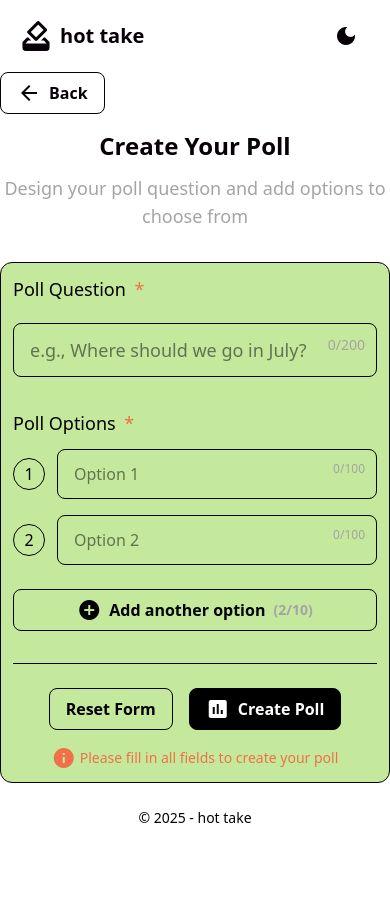
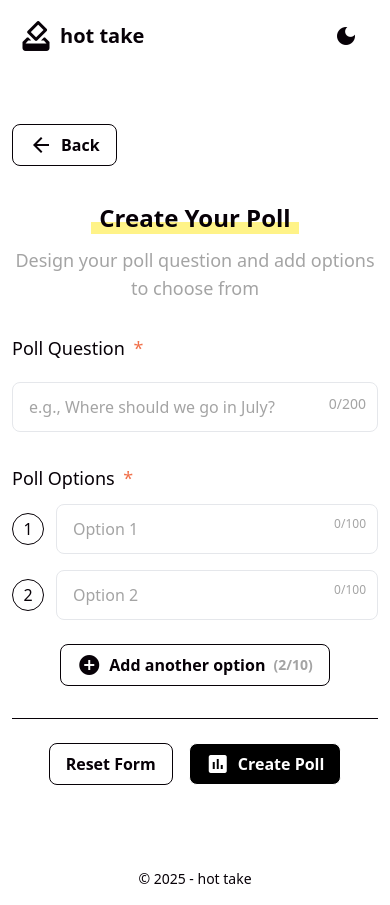
Before and after one commit to honopio/hot-take, an Angular app in the folder frontend/: page /create in a window 390 px wide. Before the commit the page ends 844 px from the top, so only its background shows below. Built offline with nearby package versions, Linux system fonts and the light colour scheme.

Commit message:
Merge branch 'feat/UI-style'

```diff
--- a/frontend/src/app/app.html
+++ b/frontend/src/app/app.html
@@ -1,7 +1,7 @@
 <div class="flex flex-col h-screen justify-between">
   <app-header></app-header>
 
-  <main class="flex-1">
+  <main class="flex-1 sm:p-5">
     <router-outlet></router-outlet>
   </main>
 
--- a/frontend/src/app/create-poll/create-poll.html
+++ b/frontend/src/app/create-poll/create-poll.html
@@ -1,25 +1,30 @@
+<div class="max-w-6xl mx-auto my-10 sm:border rounded-xl p-3 sm:p-8">
   <form #pollForm="ngForm" (ngSubmit)="createPoll()" novalidate>
     <!-- header -->
-  <div class="max-w-4xl mx-auto mb-8">
-    <div class="flex items-center gap-4 mb-4">
-      <button class="btn bg-transparent flex items-center gap-2" routerLink="/">
+    <button
+      class="btn bg-transparent flex items-center gap-2 hover:bg-secondary hover:text-black mb-6"
+      routerLink="/"
+    >
       <mat-icon fontIcon="arrow_back"></mat-icon>
       Back
     </button>
+    <div class="max-w-4xl mx-auto mb-8 flex flex-col items-center">
+      <div class="relative inline-block mx-auto">
+        <span
+          class="absolute left-0 right-0 bottom-3 sm:bottom-5 h-3 sm:h-5 bg-accent/60"
+        ></span>
+        <h1 class="text-center relative z-10 px-2">Create Your Poll</h1>
       </div>
-    <h1 class="text-center">Create Your Poll</h1>
       <p class="text-center text-secondary-text text-lg max-w-2xl mx-auto">
         Design your poll question and add options to choose from
       </p>
     </div>
 
-  <!-- poll creation form -->
-  <div class="max-w-6xl mx-auto bg-secondary border rounded-xl p-3 sm:p-8">
     <!-- poll title action -->
     <div class="mb-8">
-      <label class="block text-lg mb-5 text-black" for="poll-title">
+      <label class="block text-lg mb-5" for="poll-title">
         Poll Question
-        <span class="text-accent ml-1">*</span>
+        <span class="text-primary ml-1">*</span>
       </label>
       <div class="relative">
         <input
@@ -27,7 +32,7 @@
           name="pollTitle"
           type="text"
           placeholder="e.g., Where should we go in July?"
-          class="w-full px-4 py-3 border border-black rounded-lg focus:outline-none focus:ring-2 text-black text-lg"
+          class="w-full px-4 py-3 border border-gray-200 rounded-lg focus:outline-none focus:ring-2 focus:ring-secondary focus:placeholder-transparent placeholder:text-secondary-text"
           [(ngModel)]="pollTitle"
           required
           #pollTitleInput="ngModel"
@@ -37,9 +42,8 @@
           {{ pollTitle.length }}/200
         </div>
       </div>
-      @if (pollTitleInput.invalid && (pollTitleInput.touched ||
-      pollForm.submitted)) {
-      <div class="text-accent mt-2 text-sm flex items-center gap-1">
+      @if (pollTitleInput.invalid && pollForm.submitted) {
+      <div class="text-primary mt-2 text-sm flex items-center gap-1">
         <mat-icon fontIcon="info" class="text-sm"></mat-icon>
         Please enter your question
       </div>
@@ -48,9 +52,9 @@
 
     <!-- options section -->
     <div class="mb-8">
-      <label class="text-lg mb-3 block text-black font-medium">
+      <label class="text-lg mb-3 block font-medium">
         Poll Options
-        <span class="text-accent ml-1">*</span>
+        <span class="text-primary ml-1">*</span>
       </label>
 
       <div class="space-y-4">
@@ -58,9 +62,9 @@
         <div class="group">
           <div class="flex items-center gap-3">
             <div
-              class="w-8 h-8 rounded-full border border-black flex items-center justify-center flex-shrink-0 group-focus-within:border-2 transition-all"
+              class="w-8 h-8 rounded-full border flex items-center justify-center flex-shrink-0 group-focus-within:bg-secondary group-focus-within:text-black group-focus-within:border-none transition-all"
             >
-              <span class="text-black">{{ i + 1 }}</span>
+              <span class="">{{ i + 1 }}</span>
             </div>
             <div class="flex-1 relative">
               <input
@@ -68,7 +72,7 @@
                 name="option{{i}}"
                 [placeholder]="'Option ' + (i + 1)"
                 maxlength="100"
-                class="w-full px-4 py-3 border rounded-lg focus:outline-none focus:ring-2 text-black transition-all focus:placeholder-transparent"
+                class="w-full px-4 py-3 border border-gray-200 rounded-lg focus:outline-none focus:ring-2 focus:ring-secondary transition-all focus:placeholder-transparent placeholder:text-secondary-text"
                 [(ngModel)]="options[i]"
                 required
                 #optionInput="ngModel"
@@ -80,7 +84,7 @@
             @if (options.length > 2) {
             <button
               type="button"
-              class="w-8 h-8 flex items-center justify-center text-accent hover:bg-accent hover:text-white rounded-full transition-colors"
+              class="w-8 h-8 flex items-center justify-center text-primary hover:bg-primary hover:text-white rounded-full transition-colors"
               title="Remove option"
               (click)="removeOption(i)"
             >
@@ -88,9 +92,8 @@
             </button>
             }
           </div>
-          @if (optionInput.invalid && (optionInput.touched ||
-          pollForm.submitted)) {
-          <div class="text-accent text-sm mt-1 ml-11 flex items-center gap-1">
+          @if (optionInput.invalid && pollForm.submitted) {
+          <div class="text-primary text-sm mt-1 ml-11 flex items-center gap-1">
             <mat-icon fontIcon="info" class="text-sm"></mat-icon>
             This option cannot be empty
           </div>
@@ -102,9 +105,10 @@
       <!-- add option button -->
       <div class="mt-6">
         @if (options.length < 10) {
+        <div class="flex justify-center">
           <button
             type="button"
-          class="btn w-full flex items-center justify-center gap-2 border-black text-black"
+            class="btn flex items-center justify-center gap-2 hover:bg-secondary hover:text-black"
             (click)="addOption()"
           >
             <mat-icon fontIcon="add_circle"></mat-icon>
@@ -113,6 +117,7 @@
               >({{ options.length }}/10)</span
             >
           </button>
+        </div>
         } @else {
         <div class="text-center text-secondary-text text-sm py-2">
           Maximum of 10 options reached
@@ -122,15 +127,16 @@
     </div>
 
     <!-- form actions -->
-    <div class="border-t text-black pt-6">
+    <div class="border-t pt-6">
       <div class="flex flex-row gap-4 justify-center items-center">
-        <button type="button" class="btn" (click)="resetForm()">
+        <button
+          type="button"
+          class="btn hover:bg-secondary hover:text-black"
+          (click)="resetForm()"
+        >
           Reset Form
         </button>
-        <button
-          type="submit"
-          class="btn bg-black border border-black text-white disabled:opacity-50 disabled:cursor-not-allowed flex"
-        >
+        <button type="submit" class="btn bg-black border text-white flex">
           <mat-icon fontIcon="poll" class="mr-2"></mat-icon>
           Create Poll
         </button>
@@ -138,12 +144,14 @@
 
       <!-- form status -->
       <div class="mt-4 text-center">
-        @if (!pollForm.valid) {
-        <div class="text-sm text-accent flex items-center justify-center gap-1">
+        @if (!pollForm.valid && pollForm.submitted) {
+        <div
+          class="text-sm text-primary flex items-center justify-center gap-1"
+        >
           <mat-icon fontIcon="info" class="text-sm"></mat-icon>
           Please fill in all fields to create your poll
         </div>
-        } @else {
+        } @else if (pollForm.valid && pollForm.submitted) {
         <div
           class="text-sm text-green-600 flex items-center justify-center gap-1"
         >
@@ -153,5 +161,5 @@
         }
       </div>
     </div>
+  </form>
 </div>
-</form>
--- a/frontend/src/app/home/home.html
+++ b/frontend/src/app/home/home.html
@@ -32,7 +32,7 @@
     <!-- Left card -->
     <div class="rounded-xl p-8 border border-text">
       <div
-        class="w-16 h-16 bg-primary rounded-full border flex items-center justify-center mb-6 mx-auto"
+        class="w-16 h-16 bg-accent rounded-full border flex items-center justify-center mb-6 mx-auto"
       >
         <mat-icon fontIcon="add" style="color: black"></mat-icon>
       </div>
@@ -59,7 +59,7 @@
     <!-- View Results Card -->
     <div class="rounded-xl p-8 border border-text">
       <div
-        class="w-16 h-16 bg-accent rounded-full border flex items-center justify-center mb-6 mx-auto"
+        class="w-16 h-16 bg-primary rounded-full border flex items-center justify-center mb-6 mx-auto"
       >
         <mat-icon fontIcon="bar_chart" style="color: black"></mat-icon>
       </div>
--- a/frontend/src/app/poll/poll.ts
+++ b/frontend/src/app/poll/poll.ts
@@ -3,10 +3,11 @@ import { HttpClient } from '@angular/common/http';
 import { ActivatedRoute, RouterLink } from '@angular/router';
 import { FormsModule } from '@angular/forms';
 import { MatIcon } from '@angular/material/icon';
+import { NgClass } from '@angular/common';
 
 @Component({
   selector: 'app-poll',
-  imports: [RouterLink, MatIcon, FormsModule],
+  imports: [RouterLink, MatIcon, FormsModule, NgClass],
   templateUrl: './poll.html',
 })
 export class Poll {
--- a/frontend/src/styles.scss
+++ b/frontend/src/styles.scss
@@ -4,9 +4,9 @@
   --color-text: #070107; // black
   --color-secondary-text: #a4a4a4; // gray
   --color-background: #ffffff; // light sage
-  --color-primary: #ffec3a; // yellow
+  --color-primary: #f1704a; // orange
   --color-secondary: #c4e99d; // light green
-  --color-accent: #f1704a; // orange
+  --color-accent: #ffec3a; // yellow
 }
 
 @layer base {
```
Also changed, not shown: frontend/src/app/poll/poll.html (+21 -14 lines). Lines whose indentation alone changed are shown as unchanged.
